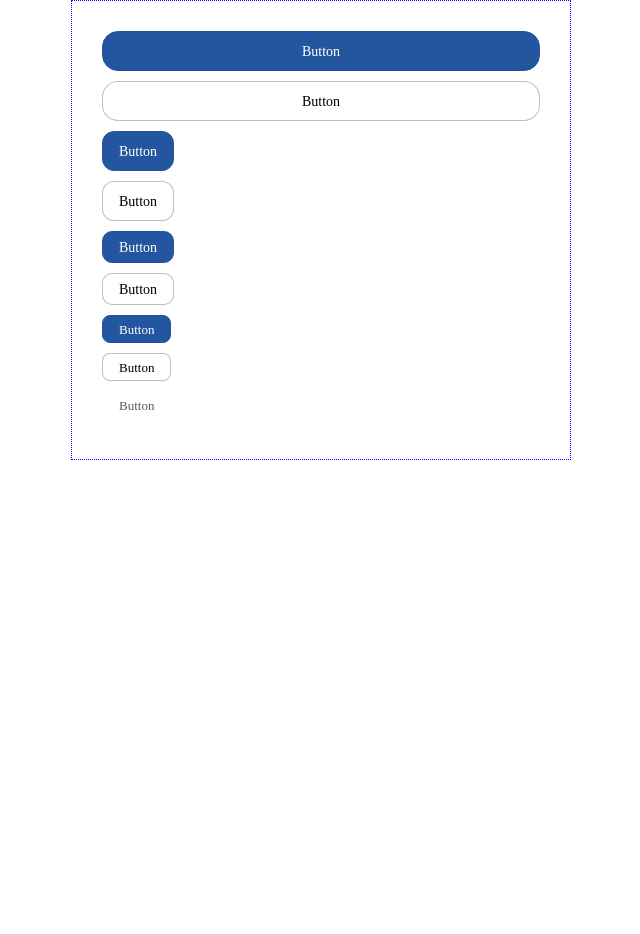
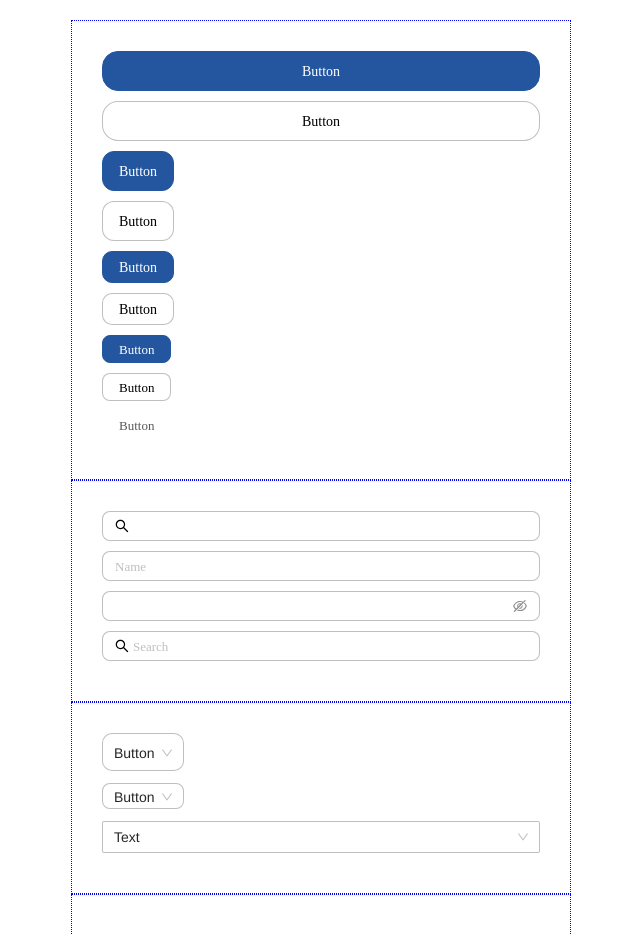
Before and after one commit to cox-yj/video-conference_test, a React (Create React App) app: page /components in a window 1280 px wide. Shown: the top 934 px of the page, without its empty margins (319-959 px from the left). Before the commit the page ends 800 px from the top, so only its background shows below. Built offline with nearby package versions, Linux system fonts and the light colour scheme.

Commit message:
feat(components): 开发基础组件

```diff
--- a/package.json
+++ b/package.json
@@ -12,6 +12,7 @@
     "prepare": "husky install"
   },
   "dependencies": {
+    "@ant-design/icons": "^5.0.1",
     "antd": "^4.16.11",
     "classnames": "^2.3.2",
     "eslint-config-prettier": "^8.6.0",
@@ -20,6 +21,7 @@
     "mobx": "^6.3.3",
     "mobx-react": "^7.2.0",
     "mobx-react-lite": "3.4.0",
+    "rc-select": "^14.2.0",
     "react": "^17.0.2",
     "react-dom": "^17.0.2",
     "react-i18next": "12.2.0",
--- a/src/App.tsx
+++ b/src/App.tsx
@@ -2,7 +2,7 @@ import React from 'react'
 import ReactDOM from 'react-dom'
 import { BrowserRouter, Routes, Route } from 'react-router-dom'
 import { Provider } from 'mobx-react'
-
+import 'antd/dist/antd.css'
 import Login from './pages/login'
 import Home from './pages/home'
 import BaseComponentExample from './components/base/example'
--- a/src/components/base/button/index.less
+++ b/src/components/base/button/index.less
@@ -11,6 +11,7 @@
 @btn-primary-hover-color: @primary-hover-color;
 @btn-primary-disabled-color: @primary-disabled-color;
 @btn-primary-text-disabled-color: #fff;
+@btn-link-text-color: rgba(0, 0, 0, 0.65);
 @btn-border-color: @border-color;
 
 .tk-components-btn {
@@ -48,8 +49,10 @@
     }
   }
   &-customize-link {
-    color: rgba(0, 0, 0, 0.65);
-    &:hover {
+    color: @btn-link-text-color;
+    &:hover,
+    &:focus {
+      color: @primary-color;
     }
   }
   &-fill {
--- a/src/components/base/example.tsx
+++ b/src/components/base/example.tsx
@@ -1,11 +1,11 @@
 import React from 'react'
-import TKButton from './button/button'
-import TKConfigProvider from './config-provider'
-import TKInput from './input/input'
+import { TKButton, TKInput, TKSelect } from './index'
 import './style/index.less'
+import { SearchOutlined } from '@ant-design/icons'
 
-const BaseComponentExample: React.FC = () => (
-  <div>
+const BaseComponentExample: React.FC = () => {
+  return (
+    <div className="box">
       <div className="button-box">
         <TKButton type="primary" sizetype="fill">
           Button
@@ -34,7 +34,52 @@ const BaseComponentExample: React.FC = () => (
         </TKButton>
         <br />
       </div>
+      <div className="input-box">
+        <TKInput prefix={<SearchOutlined />} />
+        <TKInput placeholder="Name" />
+        <TKInput componenttype="password" />
+        <TKInput prefix={<SearchOutlined />} placeholder="Search" />
+      </div>
+      <div className="select-box">
+        <TKSelect
+          type="button"
+          sizetype="large"
+          defaultValue="Button"
+          options={[
+            {
+              value: 'Button',
+              label: 'Button'
+            }
+          ]}
+        />{' '}
+        <br />
+        <TKSelect
+          type="button"
+          sizetype="small"
+          defaultValue="Button"
+          options={[
+            {
+              value: 'Button',
+              label: 'Button'
+            }
+          ]}
+        />
+        <TKSelect
+          showSearch
+          sizetype="fill"
+          defaultValue="Text"
+          options={[
+            {
+              value: 'Text',
+              label: 'Text'
+            }
+          ]}
+        />
+      </div>
+
+      <div className="toast-box"></div>
     </div>
   )
+}
 
 export default BaseComponentExample
--- a/src/components/base/index.ts
+++ b/src/components/base/index.ts
@@ -1,7 +1,9 @@
 import TKButton from './button/button'
 import TKConfigProvider from './config-provider'
 import TKInput from './input/input'
+import TKSelect from './select/select'
+import TKToast from './toast/toast'
 
 const prefixCls = 'tk-components'
 
-export { TKButton, TKConfigProvider, prefixCls, TKInput }
+export { TKButton, TKConfigProvider, prefixCls, TKInput, TKSelect, TKToast }
--- a/src/components/base/input/index.less
+++ b/src/components/base/input/index.less
@@ -3,7 +3,7 @@
 @input-border-color: @border-color;
 @input-default-color: @primary-color;
 
-.tk-components-input {
+.tk-components-input() {
   height: 30px;
   line-height: 30px;
   color: #000;
@@ -11,8 +11,9 @@
   padding: 0 12px;
   border-radius: 8px;
   &:focus,
-  &:active {
-    border-color: @input-default-color;
+  &:active,
+  &:hover {
+    border-color: @input-default-color!important;
     outline: none;
     box-shadow: none;
   }
@@ -21,3 +22,11 @@
     font-size: 13px;
   }
 }
+
+.tk-components-input {
+  .tk-components-input();
+  .ant-input {
+    .tk-components-input();
+    height: 100%;
+  }
+}
--- a/src/components/base/input/input.tsx
+++ b/src/components/base/input/input.tsx
@@ -5,24 +5,29 @@ import 'antd/es/input/style/index.css'
 import './index.less'
 import classNames from 'classnames'
 import { prefixCls } from '../index'
+
 export type TKInputProps = InputProps & {
-  sizetype?: 'fill' | 'large' | 'middle' | 'small'
+  componenttype?: 'text' | 'password' | 'search'
 }
 
-const InternalInput: React.ForwardRefRenderFunction<unknown, TKInputProps> = (props, refs) => {
-  const { sizetype, className, type = 'default' } = props
+const InternalInput: React.ForwardRefRenderFunction<unknown, TKInputProps> = (props) => {
+  const { className, type = 'default', componenttype = 'text' } = props
   const customizePrefixCls = `${prefixCls}-input`
   const classes = classNames(
     customizePrefixCls,
     {
-      [`${customizePrefixCls}-${sizetype}`]: sizetype,
       [`${customizePrefixCls}-customize-${type}`]: type
     },
     className
   )
-
+  if (componenttype === 'password') {
+    return <Input.Password className={classes} {...props} />
+  } else if (componenttype === 'search') {
+    return <Input.Search className={classes} {...props} />
+  }
   return <Input className={classes} {...props}></Input>
 }
 
 const TKInput = React.forwardRef<unknown, TKInputProps>(InternalInput)
+
 export default TKInput
--- /dev/null
+++ b/src/components/base/select/index.less
@@ -0,0 +1,75 @@
+@import '../../../styles/constants.less';
+
+@select-border-color: @border-color;
+@select-default-color: @primary-color;
+
+@select-large-radius: 10px;
+@select-small-radius: 8px;
+
+.tk-components-select() {
+  height: 30px;
+}
+
+.tk-components-select {
+  &-customize-button {
+    // border: 1px solid @select-border-color;
+    &:hover {
+      border-color: transparent;
+    }
+  }
+  &-fill {
+    width: 100%;
+  }
+
+  &-large {
+    border-radius: @select-large-radius;
+    height: 40px;
+    &:not(.ant-select-customize-input) .ant-select-selector {
+      border-radius: @select-large-radius;
+      height: 38px;
+      line-height: 38px;
+    }
+    .ant-select-selector .ant-select-selection-item,
+    .ant-select-single .ant-select-selector .ant-select-selection-placeholder {
+      line-height: 38px;
+    }
+  }
+  &-small {
+    border-radius: @select-small-radius;
+    height: 28px;
+    &:not(.ant-select-customize-input) .ant-select-selector {
+      border-radius: @select-small-radius;
+      height: 26px;
+    }
+    .ant-select-selector .ant-select-selection-item,
+    .ant-select-single .ant-select-selector .ant-select-selection-placeholder {
+      line-height: 26px;
+    }
+  }
+
+  &:not(.ant-select-disabled):hover .ant-select-selector {
+    border-color: @select-default-color;
+  }
+
+  &:not(.ant-select-customize-input) .ant-select-selector {
+    border-color: @select-border-color;
+  }
+  .ant-select-arrow {
+    transition: 0.3s;
+  }
+  &.ant-select-focused {
+    border-color: transparent;
+    // 点击后的颜色
+    &:not(.ant-select-disabled).ant-select:not(.ant-select-customize-input) .ant-select-selector {
+      border-color: @select-default-color;
+      box-shadow: none;
+    }
+  }
+  &.ant-select-open {
+    .anticon-down {
+      transform: rotate(180deg);
+    }
+  }
+}
+
+// ant-select-focused ant-select-single ant-select-show-arrow ant-select-open
--- /dev/null
+++ b/src/components/base/select/select.tsx
@@ -0,0 +1,32 @@
+// import { Select } from 'antd'
+import { SelectProps } from 'antd/lib/select'
+import { Select } from 'antd'
+import * as React from 'react'
+import 'antd/es/select/style/index.css'
+import './index.less'
+import classNames from 'classnames'
+import { prefixCls } from '../index'
+
+export type TKSelectProps = SelectProps & {
+  componenttype?: 'text' | 'password' | 'search'
+  type?: 'select' | 'button'
+  sizetype?: 'fill' | 'large' | 'small'
+}
+
+const InternalSelect: React.ForwardRefRenderFunction<unknown, TKSelectProps> = (props) => {
+  const { className, type = 'select', sizetype } = props
+  const customizePrefixCls = `${prefixCls}-select`
+  const classes = classNames(
+    customizePrefixCls,
+    {
+      [`${customizePrefixCls}-customize-${type}`]: type,
+      [`${customizePrefixCls}-${sizetype}`]: sizetype
+    },
+    className
+  )
+  return <Select className={classes} {...props}></Select>
+}
+
+const TKSelect = React.forwardRef<unknown, TKSelectProps>(InternalSelect)
+
+export default TKSelect
--- a/src/components/base/style/index.less
+++ b/src/components/base/style/index.less
@@ -1,10 +1,20 @@
-.button-box {
+.box {
+  margin: 20px 0;
+}
+
+.button-box,
+.input-box,
+.select-box,
+.toast-box {
   width: 500px;
   box-sizing: border-box;
   border: 1px dotted blue;
   margin: 0 auto;
   padding: 30px;
-  button {
-    margin-bottom: 10px;
-  }
 }
+
+.tk-components-input,
+.tk-components-select,
+.tk-components-btn {
+  margin-bottom: 10px;
+}
```
Also changed, not shown: 1 other file (tests, documents, lock files or other folders). Lines whose indentation alone changed are shown as unchanged.
